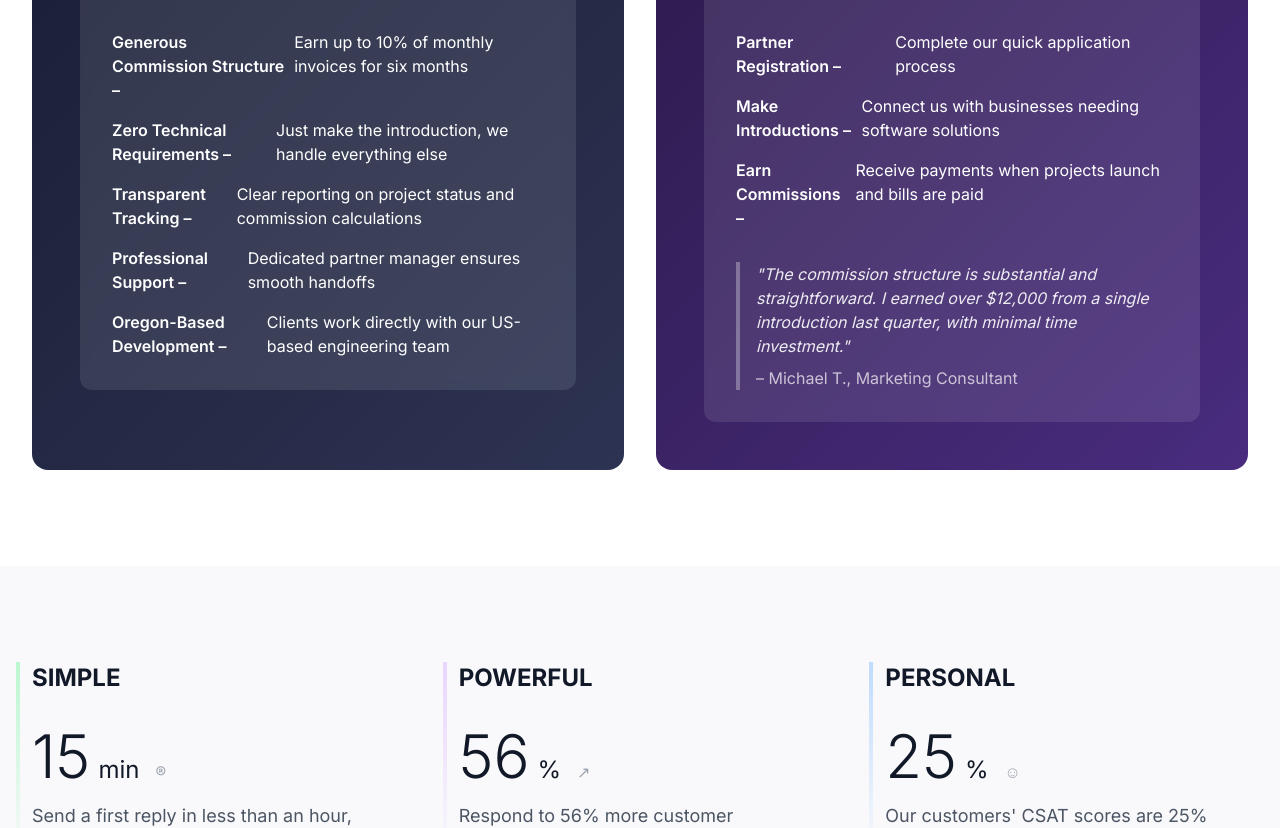
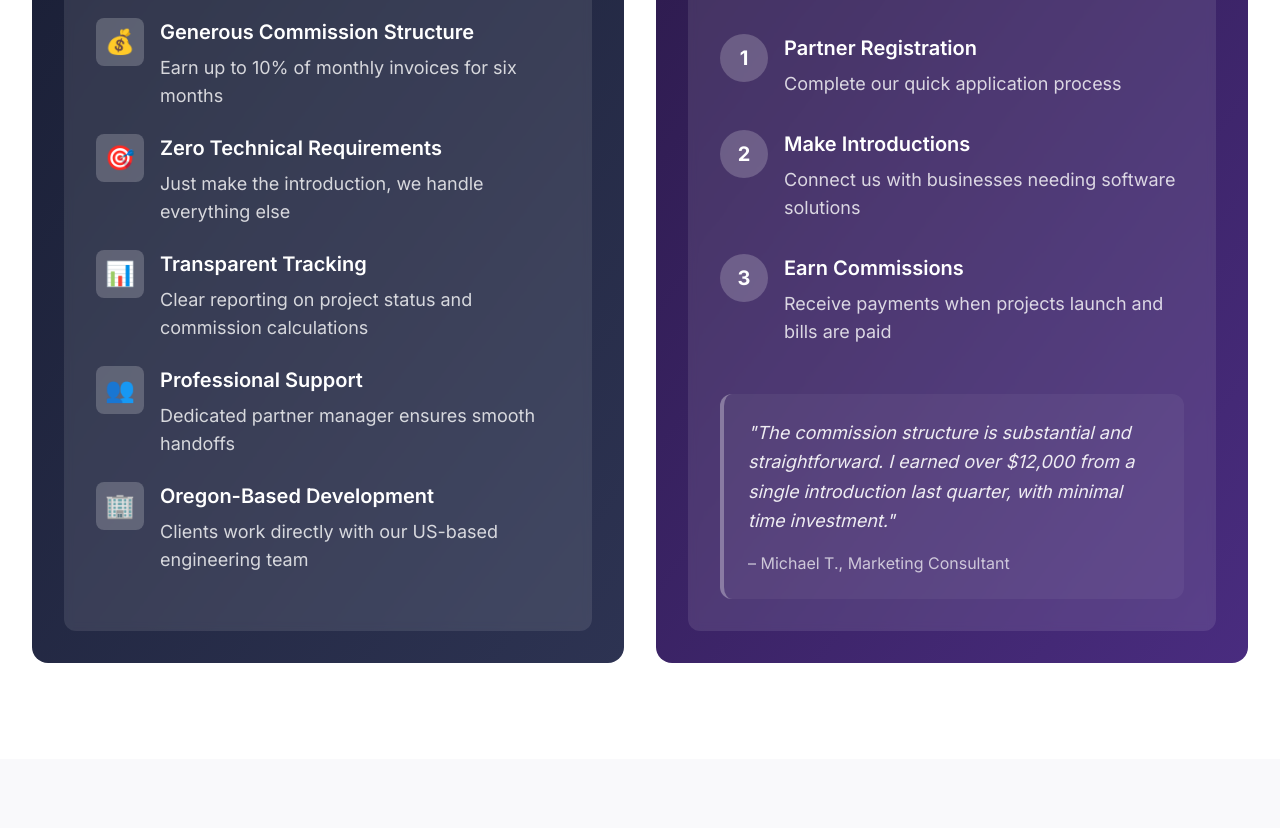
Before and after one commit to muleman69/buildable-referral-program, a React (Vite) app: page / in a window 1280 px wide. Shown: the part 1014-1842 px from the top of the page. Built offline with nearby package versions, Linux system fonts and the light colour scheme.

Commit message:
Update landing pages and add Netlify configuration

```diff
--- a/src/pages/LandingPageA.tsx
+++ b/src/pages/LandingPageA.tsx
@@ -18,9 +18,9 @@ function LandingPageA() {
   }
 
   const features = [
-    "A no-obligation demo tailored to your credit union's needs",
-    "A live look at Euriqa's AI-powered automation for compliance and document management",
-    "An opportunity to ask questions and explore how AI can save your credit union time, reduce risks, and improve operational efficiency"
+    "A no-obligation consultation about our referral partner program",
+    "A detailed overview of our generous commission structure - up to 10% for 6 months",
+    "An opportunity to discuss how you can turn your network into a revenue stream with minimal effort"
   ]
 
   const states = [
@@ -40,8 +40,8 @@ function LandingPageA() {
       <header className="fixed top-0 left-0 right-0 bg-white shadow-sm z-50">
         <div className="max-w-7xl mx-auto px-4 sm:px-6 lg:px-8 py-4">
           <img
-            src="https://ik.imagekit.io/buildable/Euriqa_AI_Logo_Transparent.png?updatedAt=1739249111622"
-            alt="Euriqa AI"
+            src="https://ik.imagekit.io/buildable/Buildable-portrait-color-sq@0.5x.png?updatedAt=1739864048603"
+            alt="Buildable"
             className="h-24"
           />
         </div>
@@ -58,7 +58,7 @@ function LandingPageA() {
                 animate={{ opacity: 1, y: 0 }}
                 className="text-4xl font-bold text-gray-900 mb-6"
               >
-                See What Euriqa AI Can Do for Your Credit Union...
+                Turn Your Network into Income with Buildable's Partner Program
               </motion.h1>
 
               <motion.p
@@ -67,7 +67,7 @@ function LandingPageA() {
                 transition={{ delay: 0.2 }}
                 className="text-lg text-gray-600 mb-8"
               >
-                And why Euriqa AI is the leading AI-powered compliance and document automation tool for credit unions. Book a demo and see how it can streamline compliance, automate document management, and improve member service.
+                Ready to earn substantial commissions without the heavy lifting? Our referral program rewards connectors who introduce quality software projects to our team, with payouts of up to 10% for six months on successfully landed projects.
               </motion.p>
 
               <motion.div
@@ -97,10 +97,10 @@ function LandingPageA() {
                 initial={{ opacity: 0, y: 20 }}
                 animate={{ opacity: 1, y: 0 }}
                 transition={{ delay: 0.6 }}
-                className="bg-[#022D41] rounded-lg p-8 text-white shadow-xl"
+                className="bg-[#2d1b4d] rounded-lg p-8 text-white shadow-xl"
               >
                 <div className="mb-6">
-                  <h2 className="text-2xl font-semibold mb-2">Request a Euriqa AI Enterprise Demo</h2>
+                  <h2 className="text-2xl font-semibold mb-2">Request Program Details</h2>
                   <p className="text-sm opacity-80">Step 1 of 2</p>
                 </div>
 
@@ -160,9 +160,9 @@ function LandingPageA() {
                         value={formData.state}
                         onChange={(e) => setFormData({ ...formData, state: e.target.value })}
                       >
-                        <option value="" className="bg-[#022D41]">Select...</option>
+                        <option value="" className="bg-[#2d1b4d]">Select...</option>
                         {states.map((state) => (
-                          <option key={state} value={state} className="bg-[#022D41]">{state}</option>
+                          <option key={state} value={state} className="bg-[#2d1b4d]">{state}</option>
                         ))}
                       </select>
                       <ChevronDownIcon className="absolute right-3 top-1/2 transform -translate-y-1/2 h-5 w-5 text-white pointer-events-none" />
@@ -181,11 +181,11 @@ function LandingPageA() {
                         value={formData.helpType}
                         onChange={(e) => setFormData({ ...formData, helpType: e.target.value })}
                       >
-                        <option value="" className="bg-[#022D41]">Select...</option>
-                        <option value="compliance" className="bg-[#022D41]">Compliance Automation</option>
-                        <option value="document" className="bg-[#022D41]">Document Synchronization</option>
-                        <option value="service" className="bg-[#022D41]">AI-Powered Member Service</option>
-                        <option value="all" className="bg-[#022D41]">All of the Above</option>
+                        <option value="" className="bg-[#2d1b4d]">Select...</option>
+                        <option value="referral" className="bg-[#2d1b4d]">I want to refer clients</option>
+                        <option value="learn" className="bg-[#2d1b4d]">Learn more about the program</option>
+                        <option value="partner" className="bg-[#2d1b4d]">Become a referral partner</option>
+                        <option value="other" className="bg-[#2d1b4d]">Other</option>
                       </select>
                       <ChevronDownIcon className="absolute right-3 top-1/2 transform -translate-y-1/2 h-5 w-5 text-white pointer-events-none" />
                     </div>
@@ -193,7 +193,7 @@ function LandingPageA() {
 
                   <button
                     type="submit"
-                    className="w-full bg-[#00B2E3] text-white py-3 px-6 rounded-md font-medium hover:bg-[#00A0D1] transition-colors duration-200 shadow-sm hover:shadow-md"
+                    className="w-full bg-[#4945FF] text-white py-3 px-6 rounded-md font-medium hover:bg-[#4945FF]/90 transition-colors duration-200 shadow-sm hover:shadow-md"
                   >
                     Next Step
                   </button>
@@ -212,22 +212,8 @@ function LandingPageA() {
             className="text-center mb-12"
           >
             <h2 className="text-3xl font-bold text-gray-900 mb-4">
-              The world's leading credit unions trust Euriqa AI to keep them compliant and efficient
+              The world's leading credit unions trust Buildable to keep them compliant and efficient
             </h2>
-          </motion.div>
-
-          {/* Logo Section */}
-          <motion.div
-            initial={{ opacity: 0, y: 20 }}
-            animate={{ opacity: 1, y: 0 }}
-            transition={{ delay: 1 }}
-            className="flex justify-center mb-16"
-          >
-            <img
-              src="https://ik.imagekit.io/buildable/Credit%20Union%20Hero%20Image%20(2).png?updatedAt=1739567624357"
-              alt="Forrit Credit Union"
-              className="h-48 object-contain"
-            />
           </motion.div>
 
           {/* Testimonial */}
@@ -245,12 +231,12 @@ function LandingPageA() {
               ))}
             </div>
             <p className="text-gray-700 mb-6 text-lg italic">
-              "Before implementing Euriqa, our team spent countless hours sifting through outdated manuals to find the right policies. Now, with Euriqa's intuitive platform, accessing the latest procedures is instantaneous, boosting our efficiency and morale."
+              "Partnering with Buildable has been a game-changer for my consulting business. Their team handles all the technical delivery while I focus on what I do best - building relationships. The commission structure is generous, and their support team is always there when I need them."
             </p>
             <div className="flex items-center">
               <div>
-                <p className="font-semibold text-gray-900">John Delano</p>
-                <p className="text-gray-600">Compliance Officer, Forrit</p>
+                <p className="font-semibold text-gray-900">Sarah Chen</p>
+                <p className="text-gray-600">Principal Consultant, Digital Transformation Partners</p>
               </div>
             </div>
           </motion.div>
--- a/src/pages/LandingPageB.tsx
+++ b/src/pages/LandingPageB.tsx
@@ -135,32 +135,61 @@ function LandingPageB() {
               initial={{ opacity: 0, x: -20 }}
               animate={{ opacity: 1, x: 0 }}
               transition={{ delay: 0.2 }}
-              className="relative overflow-hidden rounded-2xl bg-gradient-to-br from-[#1a1f36] to-[#2d3352] p-12 group"
+              className="relative overflow-hidden rounded-2xl bg-gradient-to-br from-[#1a1f36] to-[#2d3352] p-8 group"
             >
-              <div className="bg-white/10 backdrop-blur-sm rounded-xl p-8">
-                <h3 className="text-3xl font-semibold text-white mb-8">The Buildable Advantage</h3>
-                <ul className="space-y-4 text-white">
-                  <li className="flex items-start">
-                    <span className="font-semibold mr-2">Generous Commission Structure –</span>
-                    <span>Earn up to 10% of monthly invoices for six months</span>
-                  </li>
-                  <li className="flex items-start">
-                    <span className="font-semibold mr-2">Zero Technical Requirements –</span>
-                    <span>Just make the introduction, we handle everything else</span>
-                  </li>
-                  <li className="flex items-start">
-                    <span className="font-semibold mr-2">Transparent Tracking –</span>
-                    <span>Clear reporting on project status and commission calculations</span>
-                  </li>
-                  <li className="flex items-start">
-                    <span className="font-semibold mr-2">Professional Support –</span>
-                    <span>Dedicated partner manager ensures smooth handoffs</span>
-                  </li>
-                  <li className="flex items-start">
-                    <span className="font-semibold mr-2">Oregon-Based Development –</span>
-                    <span>Clients work directly with our US-based engineering team</span>
-                  </li>
-                </ul>
+              <div className="bg-white/10 backdrop-blur-sm rounded-xl p-8 h-full">
+                <h3 className="text-4xl font-bold text-white mb-8">The Buildable Advantage</h3>
+                <div className="space-y-6">
+                  <div className="flex items-start space-x-4">
+                    <div className="flex-shrink-0 w-12 h-12 rounded-lg bg-white/20 flex items-center justify-center">
+                      <span className="text-2xl">💰</span>
+                    </div>
+                    <div>
+                      <h4 className="text-xl font-semibold text-white mb-2">Generous Commission Structure</h4>
+                      <p className="text-white/80 text-lg">Earn up to 10% of monthly invoices for six months</p>
+                    </div>
+                  </div>
+
+                  <div className="flex items-start space-x-4">
+                    <div className="flex-shrink-0 w-12 h-12 rounded-lg bg-white/20 flex items-center justify-center">
+                      <span className="text-2xl">🎯</span>
+                    </div>
+                    <div>
+                      <h4 className="text-xl font-semibold text-white mb-2">Zero Technical Requirements</h4>
+                      <p className="text-white/80 text-lg">Just make the introduction, we handle everything else</p>
+                    </div>
+                  </div>
+
+                  <div className="flex items-start space-x-4">
+                    <div className="flex-shrink-0 w-12 h-12 rounded-lg bg-white/20 flex items-center justify-center">
+                      <span className="text-2xl">📊</span>
+                    </div>
+                    <div>
+                      <h4 className="text-xl font-semibold text-white mb-2">Transparent Tracking</h4>
+                      <p className="text-white/80 text-lg">Clear reporting on project status and commission calculations</p>
+                    </div>
+                  </div>
+
+                  <div className="flex items-start space-x-4">
+                    <div className="flex-shrink-0 w-12 h-12 rounded-lg bg-white/20 flex items-center justify-center">
+                      <span className="text-2xl">👥</span>
+                    </div>
+                    <div>
+                      <h4 className="text-xl font-semibold text-white mb-2">Professional Support</h4>
+                      <p className="text-white/80 text-lg">Dedicated partner manager ensures smooth handoffs</p>
+                    </div>
+                  </div>
+
+                  <div className="flex items-start space-x-4">
+                    <div className="flex-shrink-0 w-12 h-12 rounded-lg bg-white/20 flex items-center justify-center">
+                      <span className="text-2xl">🏢</span>
+                    </div>
+                    <div>
+                      <h4 className="text-xl font-semibold text-white mb-2">Oregon-Based Development</h4>
+                      <p className="text-white/80 text-lg">Clients work directly with our US-based engineering team</p>
+                    </div>
+                  </div>
+                </div>
               </div>
             </motion.div>
 
@@ -169,32 +198,53 @@ function LandingPageB() {
               initial={{ opacity: 0, x: 20 }}
               animate={{ opacity: 1, x: 0 }}
               transition={{ delay: 0.3 }}
-              className="relative overflow-hidden rounded-2xl bg-gradient-to-br from-[#2d1b4d] to-[#492c7f] p-12 group"
+              className="relative overflow-hidden rounded-2xl bg-gradient-to-br from-[#2d1b4d] to-[#492c7f] p-8 group"
             >
-              <div className="bg-white/10 backdrop-blur-sm rounded-xl p-8">
-                <h3 className="text-3xl font-semibold text-white mb-8">How It Works</h3>
-                <ul className="space-y-4 text-white mb-8">
-                  <li className="flex items-start">
-                    <span className="font-semibold mr-2">Partner Registration –</span>
-                    <span>Complete our quick application process</span>
-                  </li>
-                  <li className="flex items-start">
-                    <span className="font-semibold mr-2">Make Introductions –</span>
-                    <span>Connect us with businesses needing software solutions</span>
-                  </li>
-                  <li className="flex items-start">
-                    <span className="font-semibold mr-2">Earn Commissions –</span>
-                    <span>Receive payments when projects launch and bills are paid</span>
-                  </li>
-                </ul>
-                <blockquote className="border-l-4 border-white/30 pl-4 mt-8">
-                  <p className="text-white/90 italic">
+              <div className="bg-white/10 backdrop-blur-sm rounded-xl p-8 h-full flex flex-col">
+                <h3 className="text-4xl font-bold text-white mb-12">How It Works</h3>
+
+                <div className="space-y-8 mb-12">
+                  <div className="relative pl-16">
+                    <div className="absolute left-0 flex items-center justify-center w-12 h-12 rounded-full bg-white/20 text-white font-bold text-xl">
+                      1
+                    </div>
+                    <div>
+                      <h4 className="text-xl font-semibold text-white mb-2">Partner Registration</h4>
+                      <p className="text-white/80 text-lg">Complete our quick application process</p>
+                    </div>
+                  </div>
+
+                  <div className="relative pl-16">
+                    <div className="absolute left-0 flex items-center justify-center w-12 h-12 rounded-full bg-white/20 text-white font-bold text-xl">
+                      2
+                    </div>
+                    <div>
+                      <h4 className="text-xl font-semibold text-white mb-2">Make Introductions</h4>
+                      <p className="text-white/80 text-lg">Connect us with businesses needing software solutions</p>
+                    </div>
+                  </div>
+
+                  <div className="relative pl-16">
+                    <div className="absolute left-0 flex items-center justify-center w-12 h-12 rounded-full bg-white/20 text-white font-bold text-xl">
+                      3
+                    </div>
+                    <div>
+                      <h4 className="text-xl font-semibold text-white mb-2">Earn Commissions</h4>
+                      <p className="text-white/80 text-lg">Receive payments when projects launch and bills are paid</p>
+                    </div>
+                  </div>
+                </div>
+
+                <div className="mt-auto">
+                  <blockquote className="relative p-6 bg-white/5 rounded-xl border-l-4 border-white/30">
+                    <p className="text-white/90 text-lg italic leading-relaxed mb-4">
                       "The commission structure is substantial and straightforward. I earned over $12,000 from a single introduction last quarter, with minimal time investment."
                     </p>
-                  <footer className="mt-2 text-white/70">
+                    <footer className="text-white/70">
                       – Michael T., Marketing Consultant
                     </footer>
                   </blockquote>
+                </div>
               </div>
             </motion.div>
           </div>
@@ -213,12 +263,12 @@ function LandingPageB() {
               <div className="absolute -left-4 top-0 h-full w-1 bg-gradient-to-b from-green-200 to-transparent"></div>
               <h3 className="text-2xl font-bold text-gray-900 uppercase mb-8">Simple</h3>
               <div className="flex items-baseline gap-2 mb-4">
-                <span className="text-6xl font-light">15</span>
-                <span className="text-2xl">min</span>
+                <span className="text-6xl font-light">3</span>
+                <span className="text-2xl">steps</span>
                 <span className="text-gray-400 ml-2">®</span>
               </div>
               <p className="text-gray-600 text-lg">
-                Send a first reply in less than an hour, become a power user in a day.
+                Our streamlined referral process requires minimal effort from partners
               </p>
             </motion.div>
 
@@ -231,12 +281,11 @@ function LandingPageB() {
               <div className="absolute -left-4 top-0 h-full w-1 bg-gradient-to-b from-purple-200 to-transparent"></div>
               <h3 className="text-2xl font-bold text-gray-900 uppercase mb-8">Powerful</h3>
               <div className="flex items-baseline gap-2 mb-4">
-                <span className="text-6xl font-light">56</span>
-                <span className="text-2xl">%</span>
+                <span className="text-6xl font-light">$27K</span>
                 <span className="text-gray-400 ml-2">↗</span>
               </div>
               <p className="text-gray-600 text-lg">
-                Respond to 56% more customer messages in the first year.
+                Average commission earned by our top referral partners in 2024
               </p>
             </motion.div>
 
@@ -249,12 +298,12 @@ function LandingPageB() {
               <div className="absolute -left-4 top-0 h-full w-1 bg-gradient-to-b from-blue-200 to-transparent"></div>
               <h3 className="text-2xl font-bold text-gray-900 uppercase mb-8">Personal</h3>
               <div className="flex items-baseline gap-2 mb-4">
-                <span className="text-6xl font-light">25</span>
+                <span className="text-6xl font-light">89</span>
                 <span className="text-2xl">%</span>
                 <span className="text-gray-400 ml-2">☺</span>
               </div>
               <p className="text-gray-600 text-lg">
-                Our customers' CSAT scores are 25% higher than the industry average.
+                Of referral partners have made multiple successful introductions
               </p>
             </motion.div>
           </div>
@@ -288,9 +337,9 @@ function LandingPageB() {
             <div className="w-1/3">
               <div className="aspect-square rounded-2xl bg-gradient-to-br from-pink-400 to-orange-500 flex items-center justify-center p-8">
                 <img
-                  src="https://ik.imagekit.io/buildable/Credit%20Union%20Hero%20Image%20(2).png?updatedAt=1739567624357"
-                  alt="Forrit Logo"
-                  className="w-full h-full object-contain"
+                  src="https://ik.imagekit.io/buildable/AI%20Brand%20Agent%20Profile%20Image%20(4).png?updatedAt=1739872336229"
+                  alt="Sarah Chen"
+                  className="w-full h-full object-cover rounded-xl"
                 />
               </div>
             </div>
@@ -332,41 +381,55 @@ function LandingPageB() {
             </h2>
           </div>
 
-          {/* Content Reveal Section */}
-          <div className="relative max-w-3xl mx-auto mb-16 mt-32">
-            <div className={`relative overflow-hidden transition-all duration-500 ease-in-out ${isExpanded ? 'max-h-[2000px]' : 'max-h-[300px]'}`}>
-              <p className="text-xl text-gray-600 mb-8">
+          {/* Content Section - Redesigned */}
+          <div className="relative max-w-4xl mx-auto mb-16 mt-32 rounded-3xl overflow-hidden">
+            <div className="bg-gradient-to-br from-[#2d1b4d] to-[#492c7f] p-12">
+              <div className="grid grid-cols-1 md:grid-cols-2 gap-12">
+                <div>
+                  <h3 className="text-3xl font-bold text-white mb-6">Transform Your Network</h3>
+                  <p className="text-xl text-white/90 leading-relaxed">
                     Ready to transform your professional network into a revenue stream? Join Buildable's Partner Program and start earning substantial commissions for connecting us with businesses that need custom software solutions.
                   </p>
+                </div>
 
-              <p className="text-xl text-gray-600 mb-8">
-                Our program is perfect for:
-              </p>
+                <div>
+                  <h3 className="text-3xl font-bold text-white mb-6">Perfect For</h3>
+                  <ul className="space-y-4">
+                    <li className="flex items-center space-x-3">
+                      <div className="flex-shrink-0 w-10 h-10 rounded-lg bg-white/20 flex items-center justify-center">
+                        <span className="text-xl">👔</span>
+                      </div>
+                      <span className="text-xl text-white/90">Business Consultants</span>
+                    </li>
+                    <li className="flex items-center space-x-3">
+                      <div className="flex-shrink-0 w-10 h-10 rounded-lg bg-white/20 flex items-center justify-center">
+                        <span className="text-xl">🏢</span>
+                      </div>
+                      <span className="text-xl text-white/90">Agency Owners</span>
+                    </li>
+                    <li className="flex items-center space-x-3">
+                      <div className="flex-shrink-0 w-10 h-10 rounded-lg bg-white/20 flex items-center justify-center">
+                        <span className="text-xl">💡</span>
+                      </div>
+                      <span className="text-xl text-white/90">Industry Experts</span>
+                    </li>
+                    <li className="flex items-center space-x-3">
+                      <div className="flex-shrink-0 w-10 h-10 rounded-lg bg-white/20 flex items-center justify-center">
+                        <span className="text-xl">🤝</span>
+                      </div>
+                      <span className="text-xl text-white/90">Professional Service Providers</span>
+                    </li>
+                  </ul>
+                </div>
+              </div>
 
-              <ul className="list-disc pl-8 mb-8 text-xl text-gray-600 space-y-4">
-                <li>Business Consultants</li>
-                <li>Agency Owners</li>
-                <li>Industry Experts</li>
-                <li>Professional Service Providers</li>
-              </ul>
-
-              <p className="leading-relaxed text-xl text-gray-600">
+              <div className="mt-12 p-8 rounded-2xl bg-white/10 backdrop-blur-sm border border-white/20">
+                <p className="text-xl text-white/90 leading-relaxed">
                   Don't let valuable opportunities slip away. Partner with Buildable and turn your connections into commissions while ensuring your network gets access to world-class software development services.
                 </p>
               </div>
-            {!isExpanded && (
-              <div className="absolute bottom-0 left-0 right-0 h-64 bg-gradient-to-t from-white via-white/90 to-transparent"></div>
-            )}
             </div>
-
-          <button
-            onClick={() => setIsExpanded(!isExpanded)}
-            className="relative -bottom-6 mx-auto flex items-center justify-center w-14 h-14 rounded-full bg-[#4945FF] shadow-lg hover:bg-[#4945FF]/90 transition-all duration-200 group"
-          >
-            <ChevronDownIcon
-              className={`w-7 h-7 text-white transition-transform duration-200 ${isExpanded ? 'rotate-180' : ''}`}
-            />
-          </button>
+          </div>
 
           {/* GET STARTED Section */}
           <BackgroundBeamsWithCollision className="w-screen relative -mx-4 sm:-mx-6 lg:-mx-8 -mb-32">
@@ -376,7 +439,7 @@ function LandingPageB() {
               </h2>
               <div className="flex justify-center">
                 <button className="px-8 py-4 bg-[#4945FF] text-white rounded-md text-lg font-medium hover:bg-[#4945FF]/90 transition-colors">
-                  Get a Demo
+                  Request Program Details
                 </button>
               </div>
             </div>
```
Also changed, not shown: 1 other file (tests, documents, lock files or other folders). Lines whose indentation alone changed are shown as unchanged.
